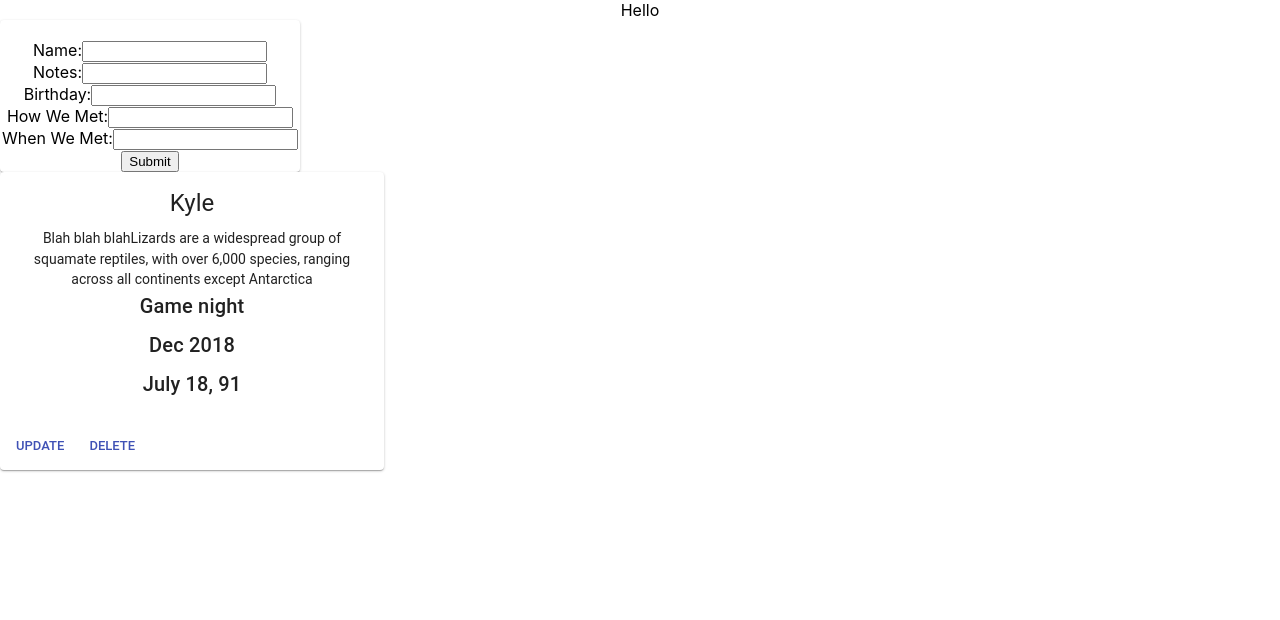
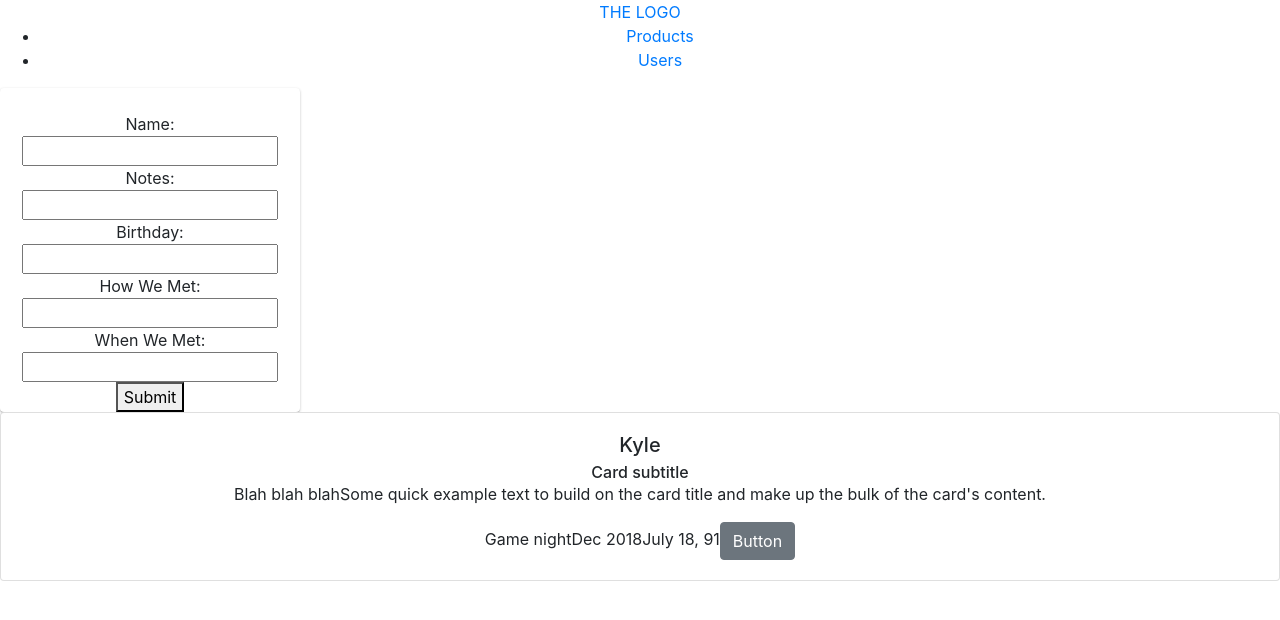
Before and after one commit to Haag/Tester, a React (Create React App) app in the folder people/: page / in a window 1280 px wide. Shown: the top 620 px of the page. Built offline with nearby package versions, Linux system fonts and the light colour scheme.

Commit message:
Removed Material UI and added reactstrap. Still some Material UI stuff to remove

```diff
--- a/people/src/components/Header.js
+++ b/people/src/components/Header.js
@@ -1,11 +1,21 @@
-import React from 'react'
+import React from 'react';
 
-const Header = () => {
-    return(
-        <div>
-        Hello
+// import './Toolbar.css';
+
+const Header = props => (
+  <header className="toolbar">
+    <nav className="toolbar__navigation">
+        <div></div>
+        <div className="toolbar__logo"><a href="/">THE LOGO</a></div>
+        <div className="spacer" />
+        <div className="toolbar_navigation-items">
+            <ul>
+                <li><a href="/">Products</a></li>
+                <li><a href="/">Users</a></li>
+            </ul>
         </div>
-    )
-}
+    </nav>
+  </header>
+);
 
 export default Header
--- a/people/src/components/PersonCard.js
+++ b/people/src/components/PersonCard.js
@@ -1,61 +1,32 @@
-import React, { Component } from 'react'
-
-import PropTypes from 'prop-types';
-import {Card, CardMedia, CardActionArea, CardActions, withStyles,
-     CardContent, Button, Typography} from '@material-ui/core';
+import React from 'react';
+import { Card, CardImg, CardText, CardBody,
+  CardTitle, CardSubtitle, Button } from 'reactstrap';
 
 const PersonCard = (props) => {
     console.log('props', props);
 
     return (
-      <Card className="Main_Card" style={{
-            display: 'block',
-            width: '30vw',
-            transitionDuration: '0.3s',
-            height: '10%'}}>
-        <CardActionArea>
-          {/* <CardMedia
-            component="img"
-            alt="Contemplative Reptile"
-            className="Card_Media"
-            height="140"
-            image="/static/images/cards/contemplative-reptile.jpg"
-            title="Contemplative Reptile"
-          /> */}
-          <CardContent>
-            <Typography gutterBottom variant="h5" component="h2">
-               {props.name}
-            </Typography>
-            <Typography component="p">
-                {props.note}
-              Lizards are a widespread group of squamate reptiles, with over 6,000 species, ranging
-              across all continents except Antarctica
-            </Typography>
-            <Typography gutterBottom variant="h6" component="h2">
-               {props.hwm}
-            </Typography>
-            <Typography gutterBottom variant="h6" component="h2">
-               {props.wwm}
-            </Typography>
-            <Typography gutterBottom variant="h6" component="h2">
-               {props.birthday}
-            </Typography>
-          </CardContent>
-        </CardActionArea>
-        <CardActions>
-          <Button size="small" color="primary">
-            Update
-          </Button>
-          <Button size="small" color="primary">
-            Delete
-          </Button>
-        </CardActions>
+      <div>
+      <Card>
+        {/* <CardImg top width="100%" src="https://placeholdit.imgix.net/~text?txtsize=33&txt=318%C3%97180&w=318&h=180" alt="Card image cap" /> */}
+        <CardBody>
+          <CardTitle>{props.name}</CardTitle>
+          <CardSubtitle>Card subtitle</CardSubtitle>
+          <CardText>{props.note}Some quick example text to build on the card title and make up the bulk of the card's content.</CardText>
+
+          {props.hwm}
+
+          {props.wwm}
+
+          {props.birthday}
+          <Button>Button</Button>
+        </CardBody>
       </Card>
-    );
-  }
+    </div>
 
-  PersonCard.propTypes = {
-    classes: PropTypes.object.isRequired,
-  };
+    )
+}
+
+
 
   export default PersonCard
--- a/people/src/index.js
+++ b/people/src/index.js
@@ -3,6 +3,7 @@ import ReactDOM from 'react-dom';
 import './index.css';
 import App from './App';
 import * as serviceWorker from './serviceWorker';
+import 'bootstrap/dist/css/bootstrap.min.css';
 
 ReactDOM.render(<App />, document.getElementById('root'));
 
```
Also changed, not shown: people/package.json (+6 -4 lines), 1 other file (tests, documents, lock files or other folders).
